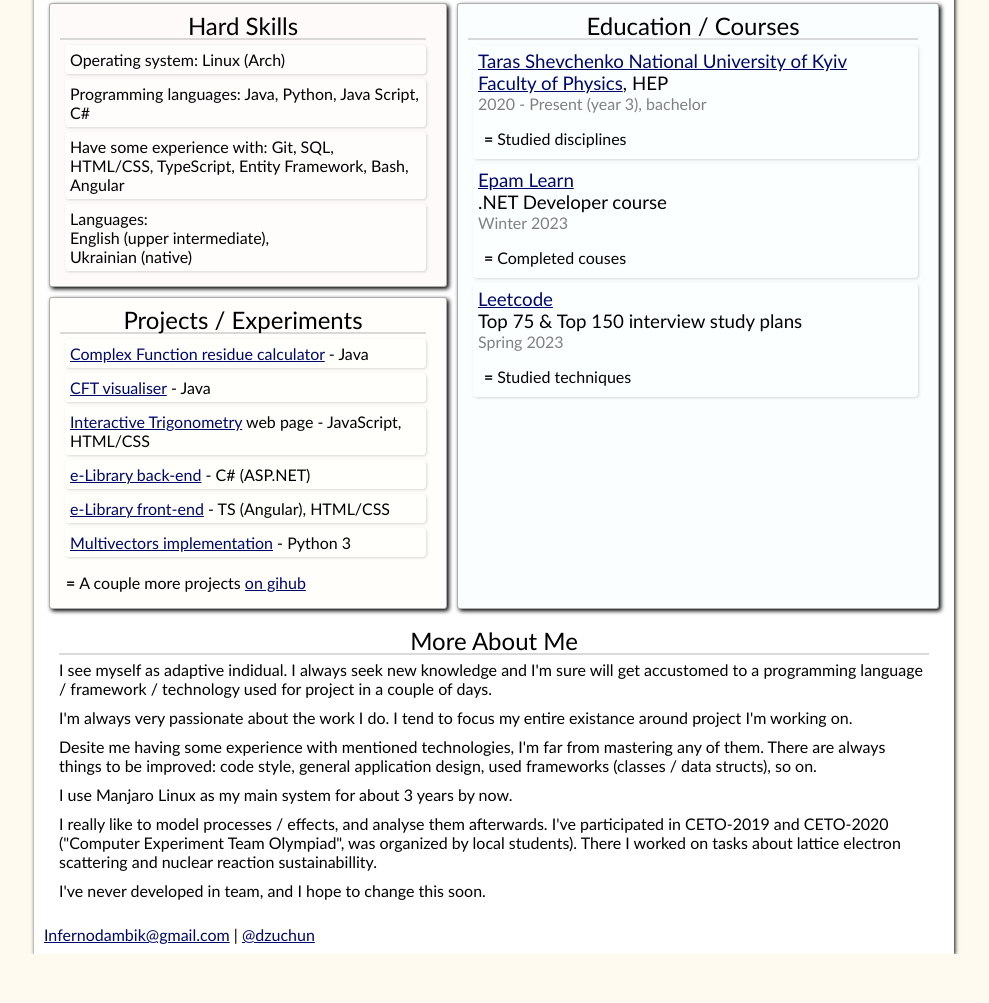
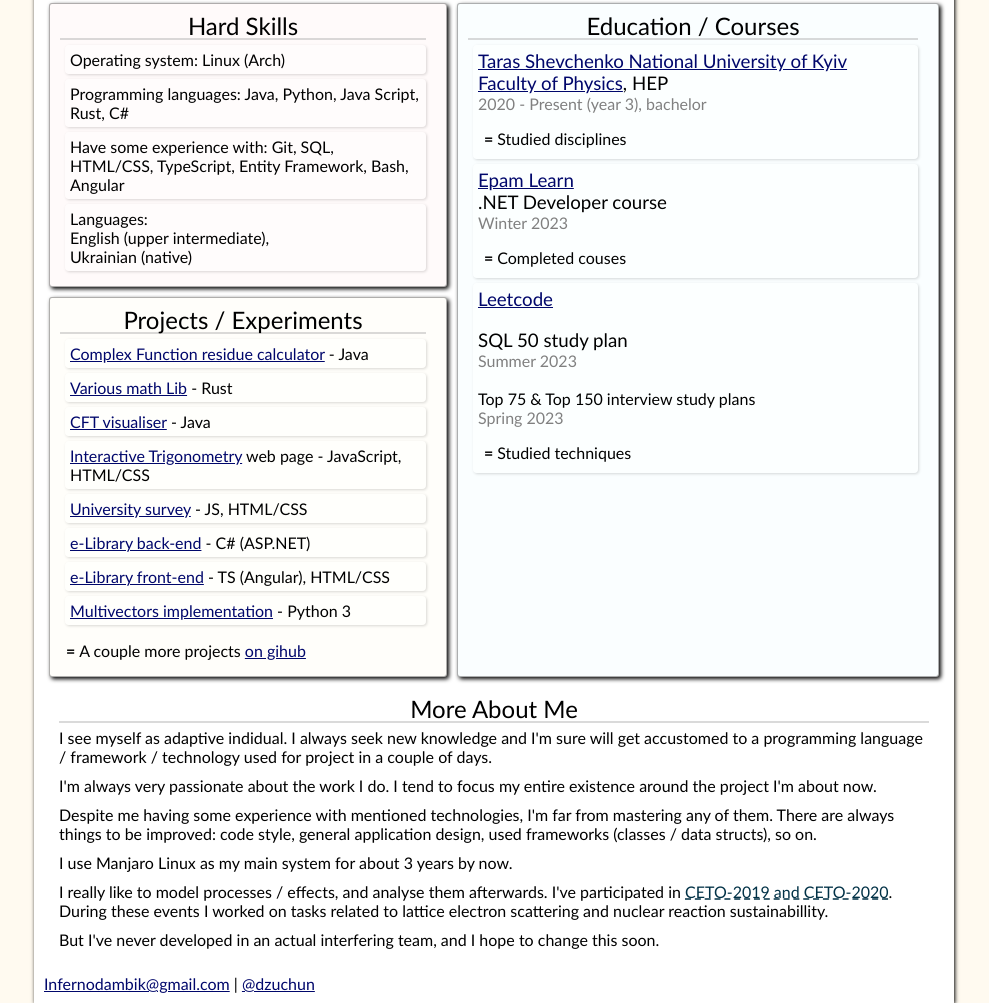
Before and after one commit to Dzuchun/Dzuchun.github.io, a plain HTML site: page cv/cv-en.html in a window 1280 px wide. Shown: the part 187-1190 px from the top of the page, without its empty margins (146-1135 px from the left). Before the commit the page ends 1141 px from the top, so only its background shows below. Drawn offline with Linux system fonts and the light colour scheme.

Commit message:
Added new information - about me completing SQL 50 study plan on LettCode - about me creating Generela Math Lib on Rust.

```diff
--- a/cv/cv-en.html
+++ b/cv/cv-en.html
@@ -4,7 +4,7 @@
 <head>
   <meta charset='utf-8'>
   <meta name="viewport" content="width=device-width, initial-scale=1.0">
-  <title>My CV</title>
+  <title>Artem Diachenko's CV</title>
   <link rel='stylesheet' href='styles.css'>
 </head>
 
@@ -27,7 +27,7 @@
             <h2>Hard Skills</h2>
             <ul>
               <li>Operating system: Linux (Arch)</li>
-              <li>Programming languages: Java, Python, Java Script, C#</li>
+              <li>Programming languages: Java, Python, Java Script, Rust, C#</li>
               <li>Have some experience with: Git, SQL, HTML/CSS, TypeScript, Entity Framework, Bash, Angular</li>
               <li>Languages:<br>English (upper intermediate),<br>Ukrainian (native)</li>
             </ul>
@@ -38,9 +38,11 @@
               <li><a href="https://github.com/Dzuchun/Residual-Calculator">Complex Function residue calculator</a> -
                 Java
               </li>
+              <li><a href="https://github.com/Dzuchun/Rust-Math-Lib">Various math Lib</a> - Rust</li>
               <li><a href="https://github.com/Dzuchun/CurveToFurrier">CFT visualiser</a> - Java</li>
               <li><a href="https://dzuchun.github.io/interactive-trigonometry/interactive-trigonometry.html">Interactive
                   Trigonometry</a> web page - JavaScript, HTML/CSS</li>
+              <li><a href="https://github.com/Dzuchun/univ_surveys">University survey</a> - JS, HTML/CSS</li>
               <li><a href="https://github.com/Dzuchun/rny-Testtask2">e-Library back-end</a> - C# (ASP.NET)</li>
               <li><a href="https://github.com/Dzuchun/rny-TestFront">e-Library front-end</a> - TS (Angular), HTML/CSS
               </li>
@@ -84,8 +86,10 @@
               </details>
             </li>
             <li>
-              <h3><a href="https://leetcode.com">Leetcode</a><br>
-                Top 75 & Top 150 interview study plans</h3>
+              <h3><a href="https://leetcode.com">Leetcode</a></h3><br>
+              <h3>SQL 50 study plan</h3>
+              <p class="fadeout">Summer 2023</p><br>
+              Top 75 & Top 150 interview study plans</h3>
               <p class="fadeout">Spring 2023</p>
               <details>
                 <summary>Studied techniques</summary>
@@ -99,17 +103,17 @@
         <h2>More About Me</h2>
         <p>I see myself as adaptive indidual. I always seek new knowledge and I'm sure will get accustomed to a
           programming language / framework / technology used for project in a couple of days.</p>
-        <p>I'm always very passionate about the work I do. I tend to focus my entire existance around project I'm
-          working on.</p>
-        <p>Desite me having some experience with mentioned technologies, I'm far from mastering any of them. There are
+        <p>I'm always very passionate about the work I do. I tend to focus my entire existence around the project I'm
+          about now.</p>
+        <p>Despite me having some experience with mentioned technologies, I'm far from mastering any of them. There are
           always things to be improved: code style, general application design, used frameworks (classes / data
           structs), so on.</p>
         <p>I use Manjaro Linux as my main system for about 3 years by now.</p>
-        <p>I really like to model processes / effects, and analyse them afterwards. I've participated in CETO-2019 and
-          CETO-2020 ("Computer Experiment Team Olympiad", was organized by local students). There I worked on tasks
-          about lattice
+        <p>I really like to model processes / effects, and analyse them afterwards. I've participated in <span title='"Computer Experiment Team Olympiad",
+            was organized by local students'>CETO-2019 and
+            CETO-2020</span>. During these events I worked on tasks related to lattice
           electron scattering and nuclear reaction sustainabillity.</p>
-        <p>I've never developed in team, and I hope to change this soon.</p>
+        <p>But I've never developed in an actual interfering team, and I hope to change this soon.</p>
       </section>
     </main>
     <footer>
--- a/cv/styles.css
+++ b/cv/styles.css
@@ -128,3 +128,8 @@ details[open] > summary::marker {
 a {
   color: rgb(0, 7, 107);
 }
+
+p > span {
+  color: rgb(0, 49, 70);
+  text-decoration: underline dashed;
+}
```
